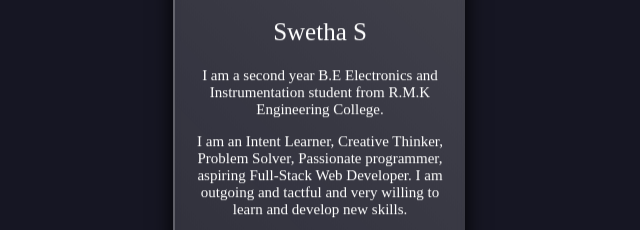
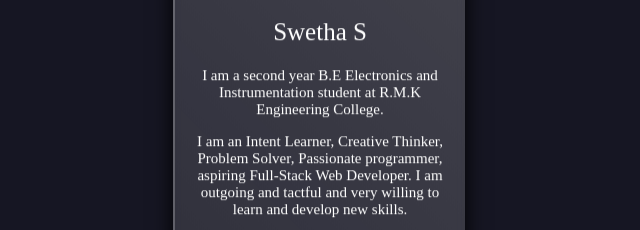
Before and after one commit to Swetha5021/SwethaGlassmorphismProfileCard, a plain HTML site: page index.html in a window 1280 px wide. Shown: the part 290-520 px from the top of the page, 321-961 px from the left. Drawn offline with Linux system fonts and the light colour scheme.

Commit message:
Update index.html

```diff
--- a/index.html
+++ b/index.html
@@ -12,7 +12,7 @@
     <img src="swe.jpg" alt="image">
     <h2>Swetha S</h2>
     <p>
-        I am a second year B.E Electronics and Instrumentation student from R.M.K Engineering College. </p>
+        I am a second year B.E Electronics and Instrumentation student at R.M.K Engineering College. </p>
         <p> I am an Intent Learner, Creative Thinker, Problem Solver, Passionate programmer, aspiring Full-Stack Web Developer. I am outgoing and tactful and very willing to learn and develop new skills.</p>
         <p id="pp">links</p>
         <p><a href="https://www.skillrack.com/faces/resume.xhtml?id=355287&key=84ec574db4a23b4bdb04ed6c60f5183f241b3d65" class="sk">SkillRack</a></p>
```
